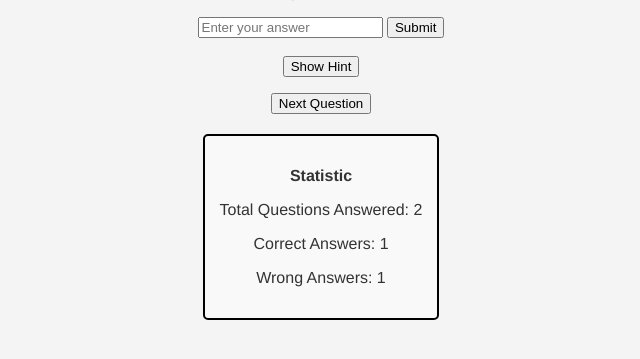
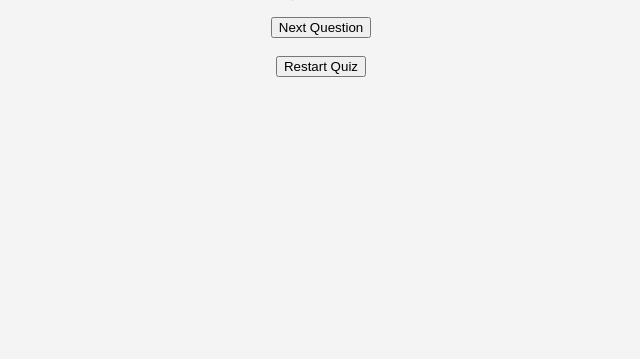
Before and after one commit to software-students-spring2025/web-app, a Flask app: page /quiz/ in a window 1280 px wide. Shown: the part 164-523 px from the top of the page, without its empty margins (319-959 px from the left). Run offline with Flask 3, Linux system fonts and the light colour scheme; the visitor is signed in with stand-in values (Sample User, id 1).

Commit message:
changed show question page, revised quiz questions selected process

```diff
--- a/routes/quiz_routes.py
+++ b/routes/quiz_routes.py
@@ -25,12 +25,19 @@ def quiz():
     session.setdefault('visited_quiz', True)
     session.setdefault('correct_count', 0)
     session.setdefault('wrong_count', 0)
-
-    session['submitted'] = False
+    session.setdefault('answered_questions', [])
 
     if request.method == 'POST' and 'next_question' in request.form or 'current_question' not in session:
-        all_questions = list(questions_collection.find({}, {"_id": 0}))
-        session['current_question'] = random.choice(all_questions) if all_questions else None
+        all_questions = list(questions_collection.find({}, {"_id": 1, "question": 1, "answer": 1, "hint": 1, "difficulty": 1, "genre": 1}))
+        for q in all_questions:
+            q['_id'] = str(q['_id'])
+        unanswered_questions = [q for q in all_questions if q['_id'] not in session['answered_questions']]
+
+        if unanswered_questions:
+            session['current_question'] = random.choice(unanswered_questions)
+            session['submitted'] = False
+        else:
+            session['current_question'] = None
 
     total_questions = session['correct_count'] + session['wrong_count']
 
@@ -41,17 +48,27 @@ def check_answer():
     user_answer = request.form.get('user_answer','').strip().lower()
     correct_answer = session.get('current_question', {}).get('answer', '').strip().lower()
     session.setdefault('submitted', False)
+    session.setdefault('answered_questions', [])
     result = ""
 
     if not session['submitted']:
         if user_answer == correct_answer:
             session['correct_count'] += 1
-            result = f"Your answer is: {user_answer}<br>Correct!"
+            result = f"Your answer is: {user_answer}<br>✅ Correct!"
         else:
             session['wrong_count'] += 1
-            result = f"Your answer is: {user_answer}<br>Wrong! The correct answer is: {session['current_question']['answer']}"
+            result = f"Your answer is: {user_answer}<br>❌ Wrong! The correct answer is: {session['current_question']['answer']}"
         session['submitted'] = True
+        if 'current_question' in session and '_id' in session['current_question']:
+            session['answered_questions'].append(session['current_question']['_id'])
 
     total_questions = session['correct_count'] + session['wrong_count']
 
     return render_template('quiz.html', question = session['current_question'], result = result, correct_count = session['correct_count'], wrong_count = session['wrong_count'], total_questions = total_questions, submitted = session['submitted'])
+
+@quiz_bp.route('/restart', methods=['POST'])
+def restart_quiz():
+    """Resets quiz progress and starts fresh"""
+    session.clear()
+    session['visited_quiz'] = False
+    return redirect(url_for('quiz.quiz'))
--- a/templates/quiz.html
+++ b/templates/quiz.html
@@ -29,10 +29,18 @@
     {% endif %}
     </p>
 
-    <!-- Next Question -->
-    <form action = "{{ url_for('quiz.quiz') }}" method = "POST">
-        <input type = "hidden" name = "next_question" value = "true">
-        <button type = "submit">Next Question</button>
+    <!-- Next Question (Hidden) -->
+    {% if submitted %}
+        <form action = "{{ url_for('quiz.quiz') }}" method = "POST">
+            <input type = "hidden" name = "next_question" value = "true">
+            <button type = "submit">Next Question</button>
+        </form>
+        <br>
+    {% endif %}
+
+    <!-- Restart Quiz -->
+    <form action="{{ url_for('quiz.restart_quiz') }}" method="POST">
+        <button type = "submit">Restart Quiz</button>
     </form>
 
     <script>
@@ -40,15 +48,17 @@
             document.getElementById("hint").style.display = "block";
         }
     </script>
+
 {% else %}
-    <p>No questions available.<p>
+    <h2>🎉 Quiz Complete! 🎉</h2>
+    <p>You have answered all available questions.</p>
+    <p>🎯 Total Questions Answered: {{ total_questions }}</p>
+    <p>✅ Correct Answers: {{ correct_count }}</p>
+    <p>❌ Wrong Answers: {{ wrong_count }}</p>
+
+    <form action="{{ url_for('quiz.restart_quiz') }}" method="POST">
+        <button type = "submit">Restart Quiz</button>
+    </form>
 {% endif %}
 
-<div class = "stats-box">
-    <p><strong>Statistic</strong></p>
-    <p>Total Questions Answered: {{ total_questions }}</p>
-    <p>Correct Answers: {{ correct_count }}</p>
-    <p>Wrong Answers: {{ wrong_count }}</p>
-</div>
-
 {% endblock %}
```
Also changed, not shown: routes/questions_routes.py (+35 -4 lines), templates/questions.html (+31 -0 lines).
